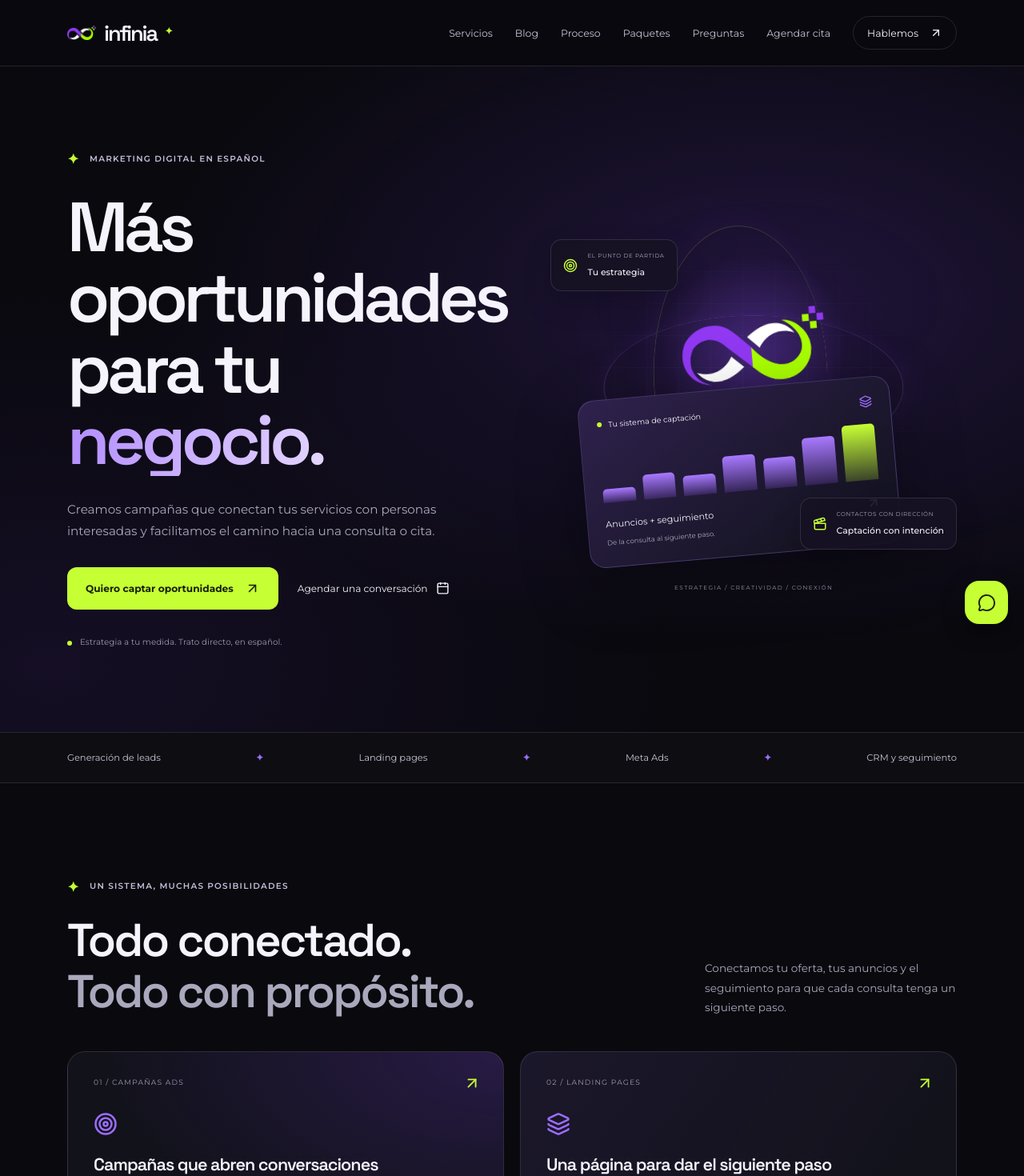
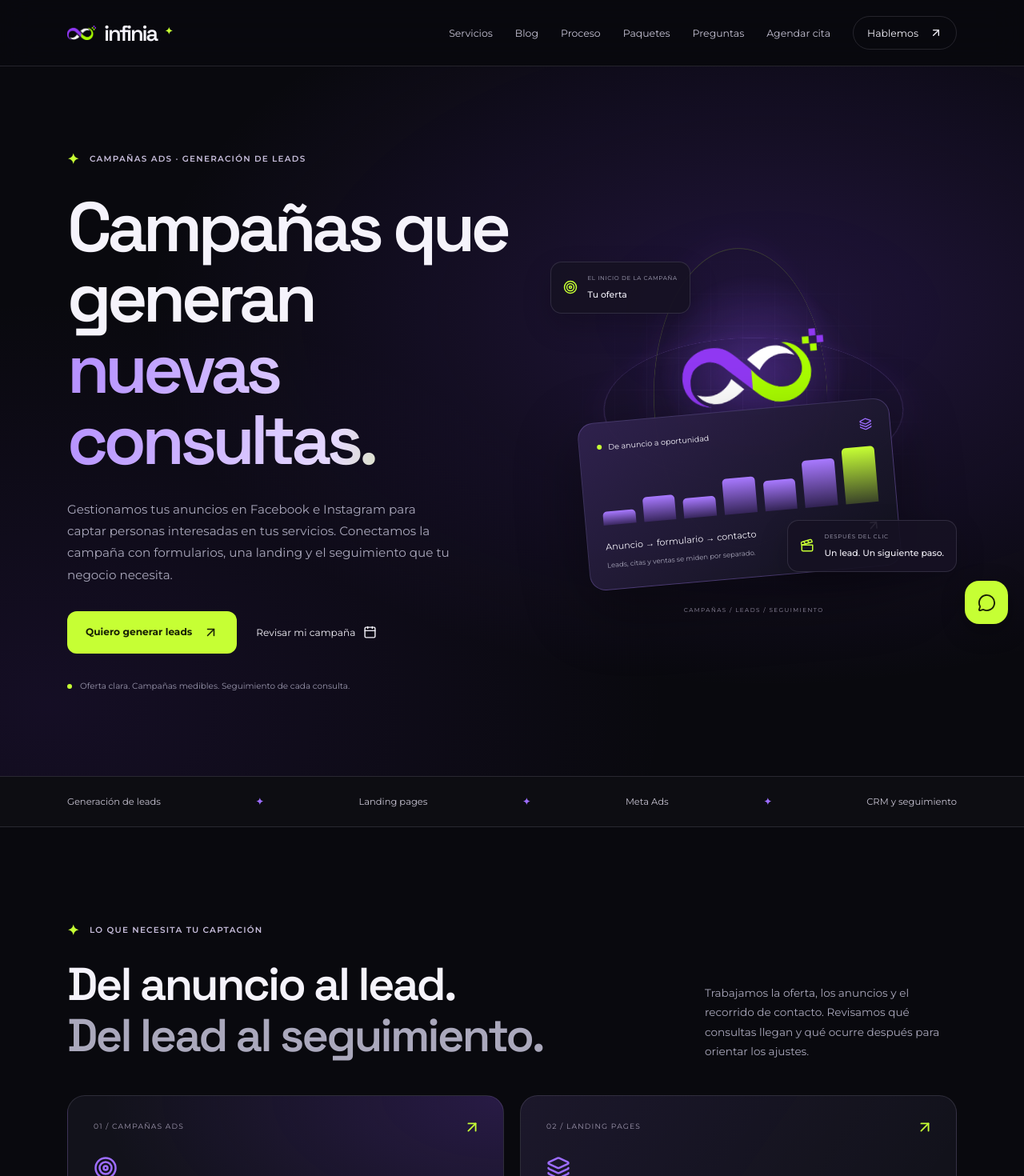
Before and after one commit to beinfinia/beinfinia, a React (Vite) app: page / in a window 1280 px wide. Shown: the top 1470 px of the page at 80% size. Built offline with nearby package versions, Linux system fonts and the light colour scheme; the HTML template or start-up script is replaced by a standard one.

Commit message:
Sharpen landing copy around ad campaigns and lead generation

```diff
--- a/index.html
+++ b/index.html
@@ -17,7 +17,7 @@
 <meta data-rh="true" property="og:type" content="website" />
 <meta data-rh="true" property="og:site_name" content="infinia" />
 
-<meta data-rh="true" property="og:title" content="Más oportunidades para tu negocio | Infinia" />
+<meta data-rh="true" property="og:title" content="Campañas Ads para generar leads | Infinia" />
 <meta data-rh="true" property="og:description" content="Conectamos campañas, páginas y seguimiento para facilitar nuevas consultas y citas." />
 <meta data-rh="true" property="og:url" content="https://www.beinfinia.com/" />
 <meta data-rh="true" property="og:image" content="https://www.beinfinia.com/infinia-icon.png" />
--- a/src/components/InfiniaLanding.jsx
+++ b/src/components/InfiniaLanding.jsx
@@ -6,7 +6,7 @@ import './InfiniaLanding.css';
 
 const EMAIL = 'hola@beinfinia.com';
 const INSTAGRAM_URL = 'https://www.instagram.com/beinfinia_/';
-const waLink = (message = 'Hola Infinia, quiero captar clientes potenciales para mi negocio.') => 'https://wa.me/50581820910?text=' + encodeURIComponent(message + '\n\n¿A qué se dedica tu negocio?\nRespuesta: \n\n¿Qué te gustaría lograr?\nRespuesta: ');
+const waLink = (message = 'Hola Infinia, quiero una campaña para generar leads para mi negocio.') => 'https://wa.me/50581820910?text=' + encodeURIComponent(message + '\n\n¿A qué se dedica tu negocio?\nRespuesta: \n\n¿Qué te gustaría lograr?\nRespuesta: ');
 function trackContact(name) { if (typeof window.fbq === 'function') window.fbq('track', 'Contact', { content_name: name }); }
 const plans = [
  {id:'captacion',name:'Captación',icon:Rocket,featured:false,description:'Para negocios que quieren comenzar a recibir consultas con una campaña enfocada en su servicio.',features:['Estrategia de oferta y audiencia','Configuración y gestión de campañas Meta Ads','Creativos publicitarios según propuesta','Formulario de captación de contactos','Revisión de resultados y optimización'],deliverables:[{icon:Target,value:'Ads',label:'Campañas'},{icon:FileText,value:'Leads',label:'Formulario'},{icon:BarChart3,value:'Datos',label:'Resultados'}],includes:'Alcance, frecuencia de revisión y entregables definidos antes de comenzar.',ctaMessage:'Hola Infinia, me interesa el paquete Captación.'},
@@ -20,6 +20,7 @@ const services = [
  {icon:TrendingUp,title:'Una presencia que respalda tu oferta',text:'Páginas web, contenido y Perfil de Negocio en Google como servicios complementarios.',tag:'04 / Presencia digital',href:'/servicios/google-business-profile'}
 ];
 const faqs = [
+  { q: '¿Qué es un lead?', a: 'Es una persona que deja sus datos o inicia una consulta por interés en tu servicio. No equivale a una cita confirmada ni a una venta.' },
   { q: '¿Con qué negocios trabajan?', a: 'Trabajamos con negocios de servicios que buscan generar consultas y organizar su seguimiento comercial.' },
   { q: '¿Cuánto cuesta el servicio?', a: 'La inversión se define según el plan y los objetivos de tu negocio. Solicita una propuesta para conocer el alcance y el precio antes de comenzar.' },
   { q: '¿El presupuesto de anuncios está incluido?', a: 'La propuesta detalla por separado el alcance de la gestión y el presupuesto recomendado para anuncios, para que conozcas la inversión antes de aprobarla.' },
@@ -40,7 +41,7 @@ export default function InfiniaLanding() {
       <meta name="robots" content="index, follow" />
       <link rel="canonical" href="https://www.beinfinia.com/" />
       <meta property="og:type" content="website" /><meta property="og:site_name" content="infinia" />
-      <meta property="og:url" content="https://www.beinfinia.com/" /><meta property="og:title" content="Más oportunidades para tu negocio | Infinia" />
+      <meta property="og:url" content="https://www.beinfinia.com/" /><meta property="og:title" content="Campañas Ads para generar leads | Infinia" />
       <meta property="og:description" content="Conectamos campañas, páginas y seguimiento para facilitar nuevas consultas y citas." />
       <meta property="og:image" content="https://www.beinfinia.com/infinia-icon.png" /><meta property="og:image:alt" content="Identidad de infinia" />
       <meta name="twitter:card" content="summary" /><meta name="twitter:image" content="https://www.beinfinia.com/infinia-icon.png" />
@@ -59,42 +60,42 @@ export default function InfiniaLanding() {
       <section className="inf-hero" aria-labelledby="hero-title">
         <div className="inf-aurora" aria-hidden="true" />
         <div className="inf-container inf-hero-layout">
-          <div className="inf-hero-copy"><Label>Marketing digital en español</Label>
-            <h1 id="hero-title">Más oportunidades<br />para tu <span>negocio.</span></h1>
-            <p className="inf-hero-sub">Creamos campañas que conectan tus servicios con personas interesadas y facilitamos el camino hacia una consulta o cita.</p>
-            <div className="inf-actions"><Contact className="inf-btn inf-btn-lime" name="Hero">Quiero captar oportunidades <ArrowUpRight size={19} /></Contact><Link className="inf-text-link" to="/cita">Agendar una conversación <Calendar size={17} /></Link></div>
-            <div className="inf-hero-note"><span /><span>Estrategia a tu medida. Trato directo, en español.</span></div>
+          <div className="inf-hero-copy"><Label>Campañas Ads · Generación de leads</Label>
+            <h1 id="hero-title">Campañas que generan<br /><span>nuevas consultas.</span></h1>
+            <p className="inf-hero-sub">Gestionamos tus anuncios en Facebook e Instagram para captar personas interesadas en tus servicios. Conectamos la campaña con formularios, una landing y el seguimiento que tu negocio necesita.</p>
+            <div className="inf-actions"><Contact className="inf-btn inf-btn-lime" name="Hero">Quiero generar leads <ArrowUpRight size={19} /></Contact><Link className="inf-text-link" to="/cita">Revisar mi campaña <Calendar size={17} /></Link></div>
+            <div className="inf-hero-note"><span /><span>Oferta clara. Campañas medibles. Seguimiento de cada consulta.</span></div>
           </div>
           <div className="inf-scene" aria-label="Campañas, captación y seguimiento conectados">
             <div className="inf-orbit inf-orbit-one" aria-hidden="true" /><div className="inf-orbit inf-orbit-two" aria-hidden="true" />
             <div className="inf-core" aria-hidden="true"><img src="/infinia-icon.png" width="180" height="180" alt="" /></div>
-            <div className="inf-scene-chip inf-chip-top"><Target size={18} /><div><small>EL PUNTO DE PARTIDA</small><strong>Tu estrategia</strong></div></div>
-            <div className="inf-scene-card"><div className="inf-scene-card-top"><span className="inf-live-dot" />Tu sistema de captación<Layers size={16} /></div><div className="inf-scene-bars" aria-hidden="true"><i /><i /><i /><i /><i /><i /><i /></div><div className="inf-scene-card-bottom"><span>Anuncios + seguimiento</span><ArrowUpRight size={18} /></div><p>De la consulta al siguiente paso.</p></div>
-            <div className="inf-scene-chip inf-chip-bottom"><Clapperboard size={18} /><div><small>CONTACTOS CON DIRECCIÓN</small><strong>Captación con intención</strong></div></div>
-            <span className="inf-scene-caption">ESTRATEGIA / CREATIVIDAD / CONEXIÓN</span>
+            <div className="inf-scene-chip inf-chip-top"><Target size={18} /><div><small>EL INICIO DE LA CAMPAÑA</small><strong>Tu oferta</strong></div></div>
+            <div className="inf-scene-card"><div className="inf-scene-card-top"><span className="inf-live-dot" />De anuncio a oportunidad<Layers size={16} /></div><div className="inf-scene-bars" aria-hidden="true"><i /><i /><i /><i /><i /><i /><i /></div><div className="inf-scene-card-bottom"><span>Anuncio → formulario → contacto</span><ArrowUpRight size={18} /></div><p>Leads, citas y ventas se miden por separado.</p></div>
+            <div className="inf-scene-chip inf-chip-bottom"><Clapperboard size={18} /><div><small>DESPUÉS DEL CLIC</small><strong>Un lead. Un siguiente paso.</strong></div></div>
+            <span className="inf-scene-caption">CAMPAÑAS / LEADS / SEGUIMIENTO</span>
           </div>
         </div>
       </section>
       <div className="inf-service-strip"><div className="inf-container"><span>Generación de leads</span><b aria-hidden="true">✦</b><span>Landing pages</span><b aria-hidden="true">✦</b><span>Meta Ads</span><b aria-hidden="true">✦</b><span>CRM y seguimiento</span></div></div>
       <section className="inf-section" id="servicios"><div className="inf-container">
-        <div className="inf-section-head"><div><Label>Un sistema, muchas posibilidades</Label><h2>Todo conectado.<br /><span>Todo con propósito.</span></h2></div><p>Conectamos tu oferta, tus anuncios y el seguimiento para que cada consulta tenga un siguiente paso.</p></div>
+        <div className="inf-section-head"><div><Label>Lo que necesita tu captación</Label><h2>Del anuncio al lead.<br /><span>Del lead al seguimiento.</span></h2></div><p>Trabajamos la oferta, los anuncios y el recorrido de contacto. Revisamos qué consultas llegan y qué ocurre después para orientar los ajustes.</p></div>
         <div className="inf-services">{services.map(({icon: Icon, title, text, tag, href}, i) => <article className={'inf-service inf-service-' + i} key={title}><span className="inf-tag">{tag}</span><Icon className="inf-service-icon" size={30} /><h3>{title}</h3><p>{text}</p><a className="inf-service-link" href={href}>Conocer el servicio ↗</a><span className="inf-service-arrow" aria-hidden="true"><ArrowUpRight size={22} /></span></article>)}</div>
       </div></section>
-      <section className="inf-section inf-process-section" id="proceso"><div className="inf-container"><Label>De la idea a la acción</Label><h2>Un siguiente paso.<br /><span>Sin complicaciones.</span></h2><div className="inf-process">
-        {[['01','Conocemos tu negocio','Hablamos de tu marca, tus objetivos y el punto desde el que comienzas.'],['02','Diseñamos la dirección','Preparamos una propuesta con alcance, entregables y una estrategia ajustada a tu etapa.'],['03','Creamos y medimos','Lanzamos las campañas, revisamos las consultas y ajustamos la estrategia según los datos.']].map(([n,t,d]) => <article key={n}><span className="inf-step">{n}</span><h3>{t}</h3><p>{d}</p></article>)}
+      <section className="inf-section inf-process-section" id="proceso"><div className="inf-container"><Label>Así trabajamos tus campañas</Label><h2>Una oferta clara.<br /><span>Una campaña con dirección.</span></h2><div className="inf-process">
+        {[['01','Definimos qué vas a ofrecer','Elegimos el servicio, la zona de atención y el tipo de cliente que quieres captar. Acordamos qué se considera un lead útil.'],['02','Preparamos la captación','Creamos los anuncios y el formulario o landing. Revisamos accesos, medición y presupuesto antes de activar.'],['03','Lanzamos, revisamos y ajustamos','Revisamos inversión, costo por lead y calidad de las consultas. Ajustamos anuncios y captación con la información de tu equipo.']].map(([n,t,d]) => <article key={n}><span className="inf-step">{n}</span><h3>{t}</h3><p>{d}</p></article>)}
       </div></div></section>
-      <section className="inf-section" id="planes"><div className="inf-container"><div className="inf-section-head"><div><Label>Paquetes de captación</Label><h2>El impulso correcto<br /><span>para tu etapa.</span></h2></div><p>Tres formas de conectar publicidad, captación y seguimiento según la etapa de tu negocio.</p></div>
+      <section className="inf-section" id="planes"><div className="inf-container"><div className="inf-section-head"><div><Label>Paquetes de captación</Label><h2>Elige cómo captar.<br /><span>Define cómo dar seguimiento.</span></h2></div><p>Tres formas de conectar publicidad, captación y seguimiento según la etapa de tu negocio.</p></div>
         <div className="inf-plans">{plans.map(plan => {const Icon = plan.icon; return <article className={'inf-plan ' + (plan.featured ? 'inf-plan-featured' : '')} key={plan.id}>
           <div className="inf-plan-top"><Icon size={27} /><span>{plan.featured ? 'Campaña + landing' : 'A tu medida'}</span></div><h3>{plan.name}</h3><p className="inf-plan-description">{plan.description}</p>
           <div className="inf-plan-deliverables">{plan.deliverables.map(({icon: DIcon,value,label}) => <div key={label}><DIcon size={19} /><strong>{value}</strong><span>{label}</span></div>)}</div>
           <ul>{plan.features.map(f => <li key={f}><Check size={16} />{f}</li>)}</ul><p className="inf-plan-includes"><Calendar size={17} />{plan.includes}</p>
-          <div className="inf-plan-footer"><span>Cotización personalizada</span><Contact className={'inf-btn ' + (plan.featured ? 'inf-btn-lime' : 'inf-btn-outline')} name={'Plan ' + plan.name} message={plan.ctaMessage}>Solicitar propuesta <ArrowUpRight size={18} /></Contact></div>
+          <div className="inf-plan-footer"><span>Cotización personalizada</span><Contact className={'inf-btn ' + (plan.featured ? 'inf-btn-lime' : 'inf-btn-outline')} name={'Plan ' + plan.name} message={plan.ctaMessage}>Cotizar mi campaña <ArrowUpRight size={18} /></Contact></div>
         </article>;})}</div><p className="inf-plan-footnote">La gestión y la inversión publicitaria se cotizan por separado. Los leads son contactos interesados: no equivalen a citas ni a ventas garantizadas.</p>
       </div></section>
       <section className="inf-section inf-faq-section" id="preguntas"><div className="inf-container inf-faq-layout"><div><Label>Hablemos claro</Label><h2>Buenas preguntas.<br /><span>Respuestas directas.</span></h2><p>Si tu negocio necesita algo diferente, conversemos sobre una propuesta a tu medida.</p><Contact className="inf-text-link" name="Preguntas">Cuéntanos tu idea <ArrowUpRight size={18} /></Contact></div><div className="inf-faq">{faqs.map(item => <details key={item.q}><summary>{item.q}<ChevronDown size={19} /></summary><p>{item.a}</p></details>)}</div></div></section>
-      <section className="inf-section inf-journal"><div className="inf-container"><Label>Infinia Journal</Label><div className="inf-section-head"><div><h2>Ideas para tu<br /><span>próximo paso.</span></h2></div><p>Ideas prácticas sobre campañas, generación de leads, páginas web y seguimiento comercial.</p></div><a className="inf-btn inf-btn-outline" href="/blog">Explorar el blog <ArrowUpRight size={18} /></a></div></section><section className="inf-section inf-contact-section" id="contacto"><div className="inf-container"><div className="inf-contact"><Label>El próximo capítulo de tu marca</Label><h2>Hagamos espacio<br />para <span>lo que viene.</span></h2><p>Cuéntanos dónde estás y hacia dónde quieres llevar tu negocio. La siguiente idea comienza con una conversación.</p><div className="inf-actions"><Contact className="inf-btn inf-btn-lime" name="Contacto final"><MessageCircle size={19} />Hablemos por WhatsApp <ArrowUpRight size={18} /></Contact><a className="inf-text-link" href={'mailto:' + EMAIL} onClick={() => trackContact('Correo')}><Mail size={17} />{EMAIL}</a></div></div></div></section>
+      <section className="inf-section inf-journal"><div className="inf-container"><Label>Infinia Journal</Label><div className="inf-section-head"><div><h2>Ideas para tu<br /><span>próximo paso.</span></h2></div><p>Ideas prácticas sobre campañas, generación de leads, páginas web y seguimiento comercial.</p></div><a className="inf-btn inf-btn-outline" href="/blog">Explorar el blog <ArrowUpRight size={18} /></a></div></section><section className="inf-section inf-contact-section" id="contacto"><div className="inf-container"><div className="inf-contact"><Label>Tu próxima campaña comienza aquí</Label><h2>Tu servicio merece<br /><span>nuevas conversaciones.</span></h2><p>Cuéntanos qué servicio quieres anunciar, dónde atiendes y qué sucede hoy con tus consultas. Definamos una campaña y un proceso para darles seguimiento.</p><div className="inf-actions"><Contact className="inf-btn inf-btn-lime" name="Contacto final"><MessageCircle size={19} />Hablemos de mis campañas <ArrowUpRight size={18} /></Contact><a className="inf-text-link" href={'mailto:' + EMAIL} onClick={() => trackContact('Correo')}><Mail size={17} />{EMAIL}</a></div></div></div></section>
     </main>
-    <footer className="inf-footer"><div className="inf-container"><div className="inf-footer-top"><a className="inf-brand" href="/">infinia<span className="inf-brand-dot">✦</span></a><p>Ideas con dirección.<br />Marcas con dimensión.</p><a className="inf-text-link" href={INSTAGRAM_URL} target="_blank" rel="noopener noreferrer">@beinfinia_ <ArrowUpRight size={17} /></a></div><div className="inf-footer-bottom"><span>© {new Date().getFullYear()} infinia</span><span>Marketing digital en español</span><Link to="/politica-de-privacidad">Política de privacidad</Link></div></div></footer>
+    <footer className="inf-footer"><div className="inf-container"><div className="inf-footer-top"><a className="inf-brand" href="/">infinia<span className="inf-brand-dot">✦</span></a><p>Campañas con dirección.<br />Oportunidades con seguimiento.</p><a className="inf-text-link" href={INSTAGRAM_URL} target="_blank" rel="noopener noreferrer">@beinfinia_ <ArrowUpRight size={17} /></a></div><div className="inf-footer-bottom"><span>© {new Date().getFullYear()} infinia</span><span>Campañas Ads y generación de leads</span><Link to="/politica-de-privacidad">Política de privacidad</Link></div></div></footer>
     <Contact className="inf-floating" name="WhatsApp flotante"><MessageCircle size={23} /><span className="inf-sr-only">Contactar por WhatsApp</span></Contact>
   </div>;
 }
```
